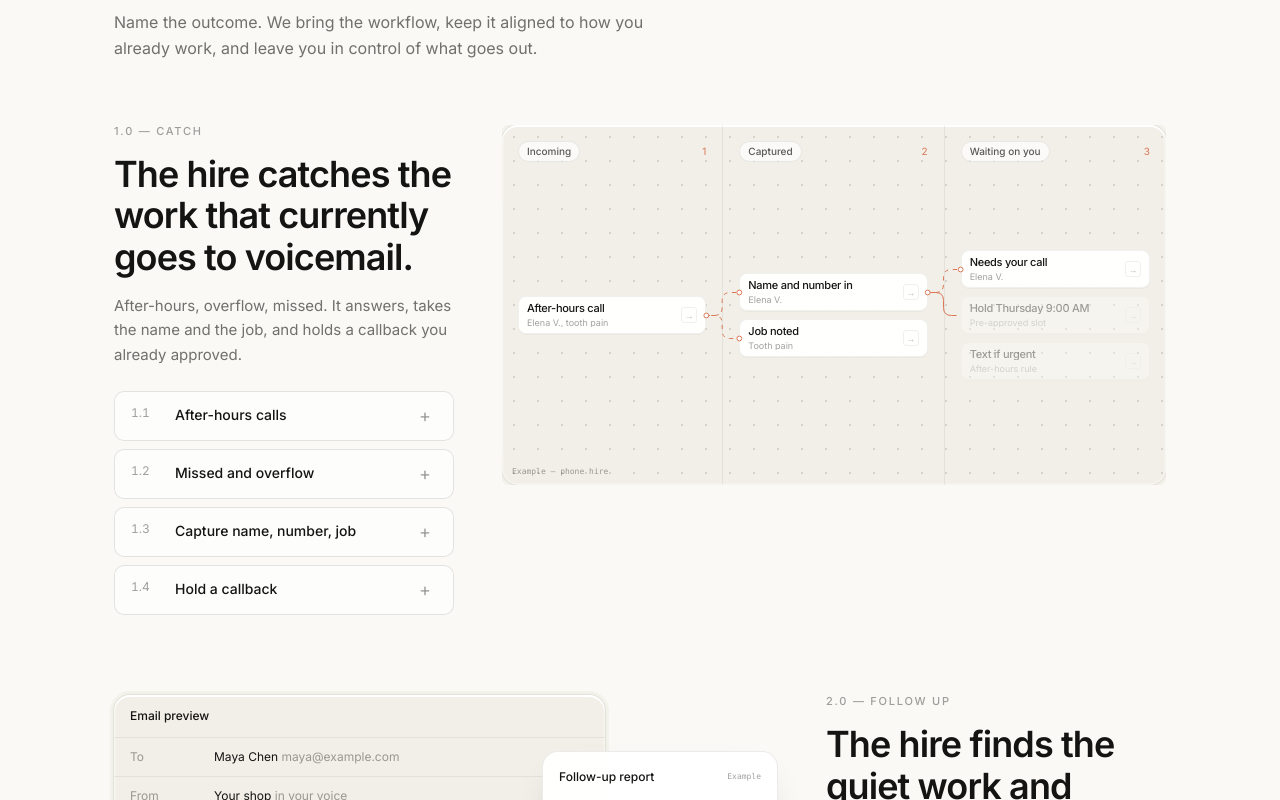
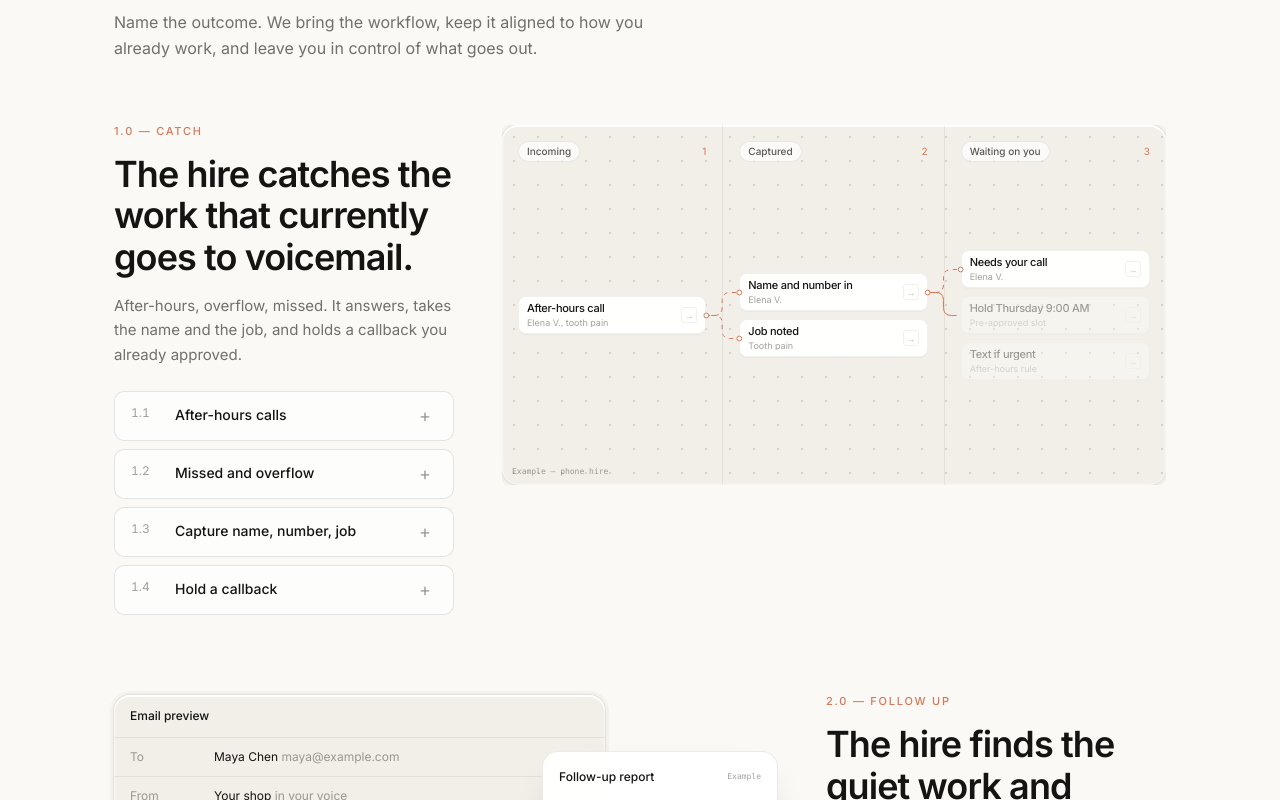
Before and after one commit to Revauri/revauri-sites, a Next.js app in the folder revauri-ai-site/: page / in a window 1280 px wide. Shown: the part 2340-3140 px from the top of the page. Built offline with nearby package versions, Linux system fonts and the light colour scheme.

Commit message:
Pre bottom demo

```diff
--- a/revauri-ai-site/components/what-it-does/feature-row.tsx
+++ b/revauri-ai-site/components/what-it-does/feature-row.tsx
@@ -26,7 +26,7 @@ export function FeatureRow({
 }) {
   const copy = (
     <div className="flex flex-col">
-      <p className="section-eyebrow">{section.kicker}</p>
+      <p className="section-eyebrow text-brand-orange!">{section.kicker}</p>
       <h3 className="mt-4 max-w-xl text-[22px] font-semibold leading-[1.15] tracking-tight text-brand-dark dark:text-brand-cream min-[767px]:text-[32px] min-[1000px]:max-w-[22rem] min-[1000px]:text-[36px]">
         {section.heading}
       </h3>
```
